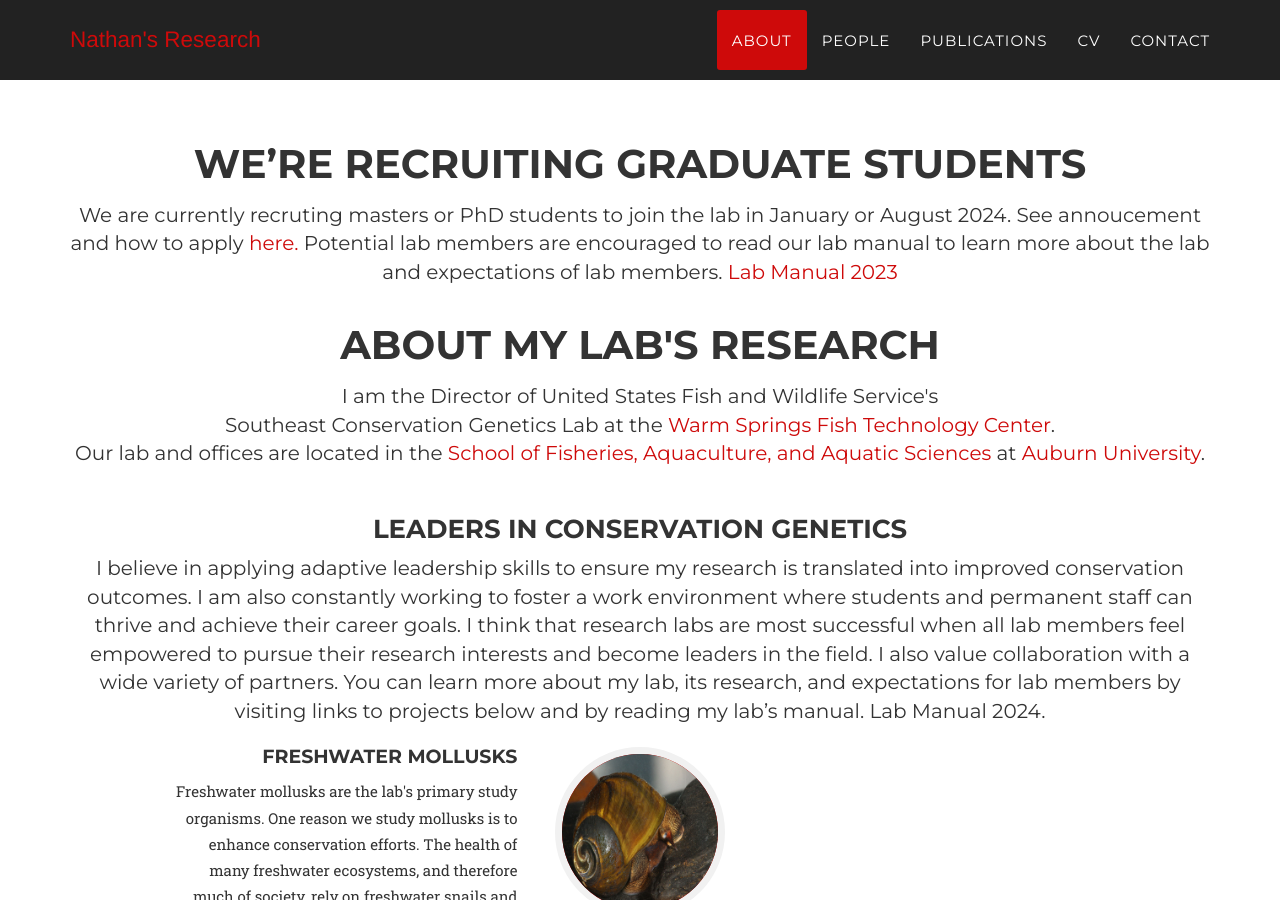
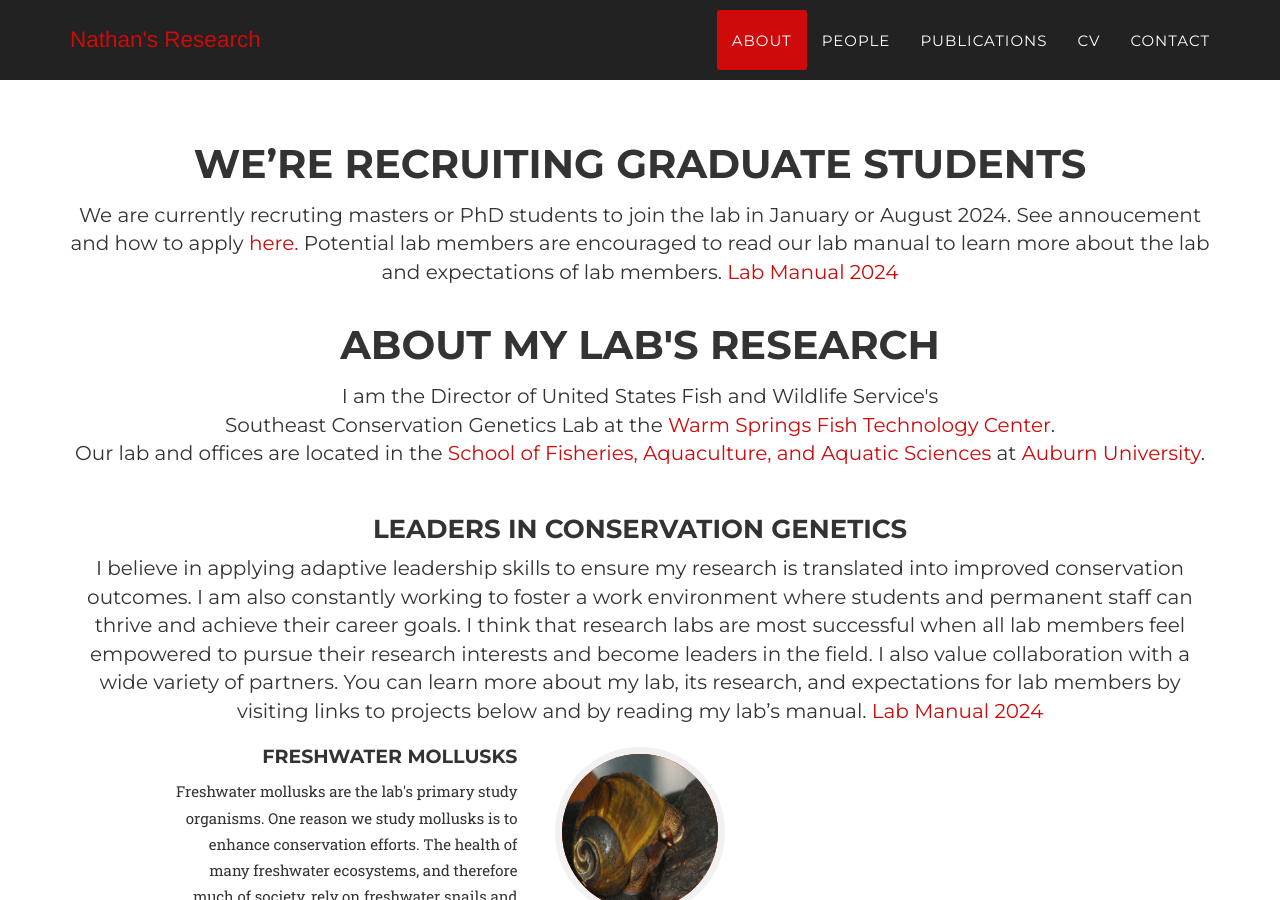
Before and after one commit to NathanWhelan/nathanwhelan.github.io, a Jekyll site: the page built from index.html, in a window 1280 px wide and 900 px high, scrolled down 641 px. Built offline with Jekyll 4.4.1, drawn with Linux system fonts in a browser that asks for light colours; some web fonts are replaced.

Commit message:
Update about.html

```diff
--- a/_includes/about.html
+++ b/_includes/about.html
@@ -5,7 +5,7 @@
                 <div class="col-lg-12 text-center">
 
 		    <h2 class="section-heading">We’re recruiting graduate students</h2>
-		    <hs>We are currently recruting masters or PhD students to join the lab in January or August 2024. See annoucement and how to apply <a href="https://nathanwhelan.github.io/assests/GRA_Recruitment_2024.pdf">here.</a> Potential lab members are encouraged to read our lab manual to learn more about the lab and expectations of lab members. <a href="https://nathanwhelan.github.io/assests/Lab_Manual_August_2024_with-appendices.pdf">Lab Manual 2023</a></hs>
+		    <hs>We are currently recruting masters or PhD students to join the lab in January or August 2024. See annoucement and how to apply <a href="https://nathanwhelan.github.io/assests/GRA_Recruitment_2024.pdf">here.</a> Potential lab members are encouraged to read our lab manual to learn more about the lab and expectations of lab members. <a href="https://nathanwhelan.github.io/assests/Lab_Manual_August_2024_with-appendices.pdf">Lab Manual 2024</a></hs>
 	            <p></br></p>
 
                   <h2 class="section-heading">About My Lab's Research</h2>
@@ -14,7 +14,7 @@
 	          <!--  <p>My lab is broadly interested in relationships among organisms, the evolutionary processes that generate biodiversity,</br> and how environmental change influences genetic patterns.</br></br>Much of our work empahsizes freshwater conservation with a focus on mollusks.</br></br>This is Nathan's personal website. You can also learn more about what we do at our USFWS website <a href="https://www.fws.gov/office/warm-springs-fish-technology-center/what-we-do">here</a>.</p>
 		    <p></br></p> -->
                     <h3 class="section-heading">Leaders in Conservation Genetics</h3>
-			<hs>I believe in applying adaptive leadership skills to ensure my research is translated into improved conservation outcomes. I am also constantly working to foster a work environment where students and permanent staff can thrive and achieve their career goals. I think that research labs are most successful when all lab members feel empowered to pursue their research interests and become leaders in the field. I also value collaboration with a wide variety of partners. You can learn more about my lab, its research, and expectations for lab members by visiting links to projects below and by reading my lab’s manual. Lab Manual 2024.</hs>
+			<hs>I believe in applying adaptive leadership skills to ensure my research is translated into improved conservation outcomes. I am also constantly working to foster a work environment where students and permanent staff can thrive and achieve their career goals. I think that research labs are most successful when all lab members feel empowered to pursue their research interests and become leaders in the field. I also value collaboration with a wide variety of partners. You can learn more about my lab, its research, and expectations for lab members by visiting links to projects below and by reading my lab’s manual. <a href="https://nathanwhelan.github.io/assests/Lab_Manual_August_2024_with-appendices.pdf">Lab Manual 2024</a></hs>
 		</br></br>
                 </div>
             </div>
```
